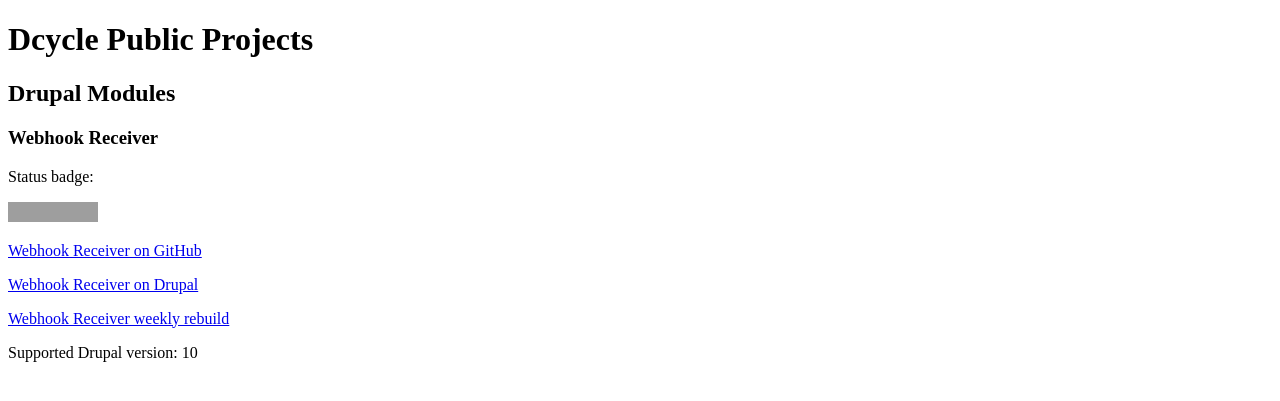
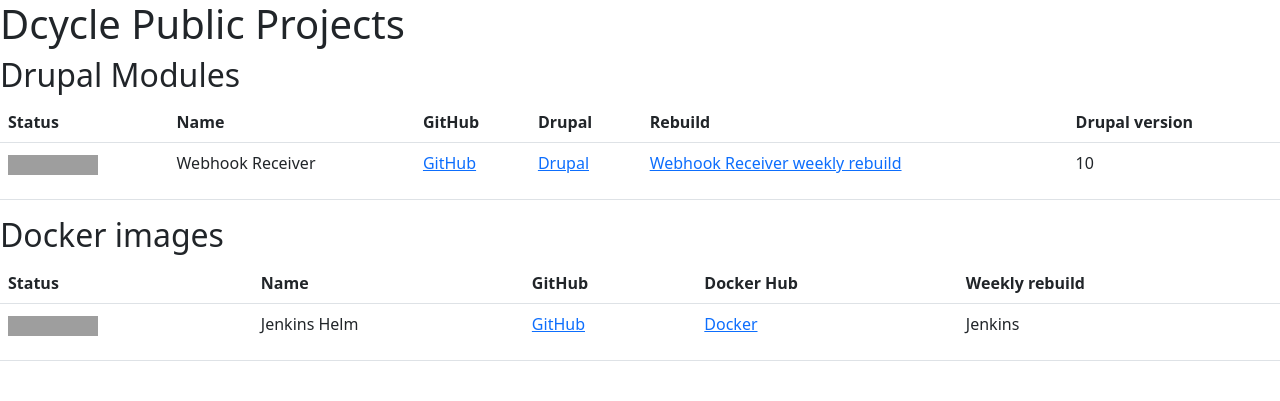
Before and after one commit to dcycle/project-info, a Jekyll site: the page built from docs/projects.html, in a window 1280 px wide. Shown: the top 401 px of the page. Built offline with Jekyll 4.4.1, drawn with Linux system fonts in a browser that asks for light colours; grey boxes are pictures that could not be loaded.

Commit message:
Add section for Docker images, use table format for display

```diff
--- a/docs/_layouts/basic.html
+++ b/docs/_layouts/basic.html
@@ -2,6 +2,7 @@
 <html>
   <head>
     <title>{{ page.title }}</title>
+    <link rel="stylesheet" href="https://cdn.jsdelivr.net/npm/bootstrap@5.2.2/dist/css/bootstrap.min.css">
     <link rel="stylesheet" href="style.css">
   </head>
   <body>
--- a/docs/projects.html
+++ b/docs/projects.html
@@ -3,13 +3,43 @@
 layout: basic
 ---
 <h2>Drupal Modules</h2>
-{% for module in site.categories.jekyll_drupalmodules %}
-<div class="dcycle-drupal-module">
-  <h3 class="dcycle-drupal-module-title">{{ module.title }}</h3>
-  <p>Status badge: {{ module.badge | markdownify }}</p>
-  <p><a href="{{ module.github }}" target="_blank">{{ module.title }} on GitHub</a></p>
-  <p><a href="{{ module.drupal }}" target="_blank">{{ module.title }} on Drupal</a></p>
-  <p><a href="{{ module.weekly }}" target="_blank">{{ module.title }} weekly rebuild</a></p>
-  <p>Supported Drupal version: {{ module.drupal_version }}</p>
-</div>
-{% endfor %}
+<table class="table">
+  <tr>
+    <th>Status</th>
+    <th>Name</th>
+    <th>GitHub</th>
+    <th>Drupal</th>
+    <th>Rebuild</th>
+    <th>Drupal version</th>
+  </tr>
+  {% for module in site.categories.jekyll_drupalmodules %}
+  <tr>
+    <td>{{ module.badge | markdownify }}</td>
+    <td>{{ module.title }}</td>
+    <td><a href="{{ module.github }}" target="_blank">GitHub</a></td>
+    <td><a href="{{ module.drupal }}" target="_blank">Drupal</a></td>
+    <td><a href="{{ module.weekly }}" target="_blank">{{ module.title }} weekly rebuild</a></td>
+    <td>{{ module.drupal_version }}</td>
+  </tr>
+  {% endfor %}
+</table>
+
+<h2>Docker images</h2>
+<table class="table">
+  <tr>
+    <th>Status</th>
+    <th>Name</th>
+    <th>GitHub</th>
+    <th>Docker Hub</th>
+    <th>Weekly rebuild</th>
+  </tr>
+  {% for module in site.categories.jekyll_dockerimages %}
+  <tr>
+    <td>{{ module.badge | markdownify }}</td>
+    <td>{{ module.title }}</td>
+    <td><a href="{{ module.github }}" target="_blank">GitHub</a></td>
+    <td><a href="{{ module.docker }}" target="_blank">Docker</a></td>
+    <td>{{ module.weekly }}</td>
+  </tr>
+  {% endfor %}
+</table>
```
Also changed, not shown: docs/jekyll_dockerimages/_posts/2022-11-14-jenkins-helm.md (added, +7 -0 lines).
